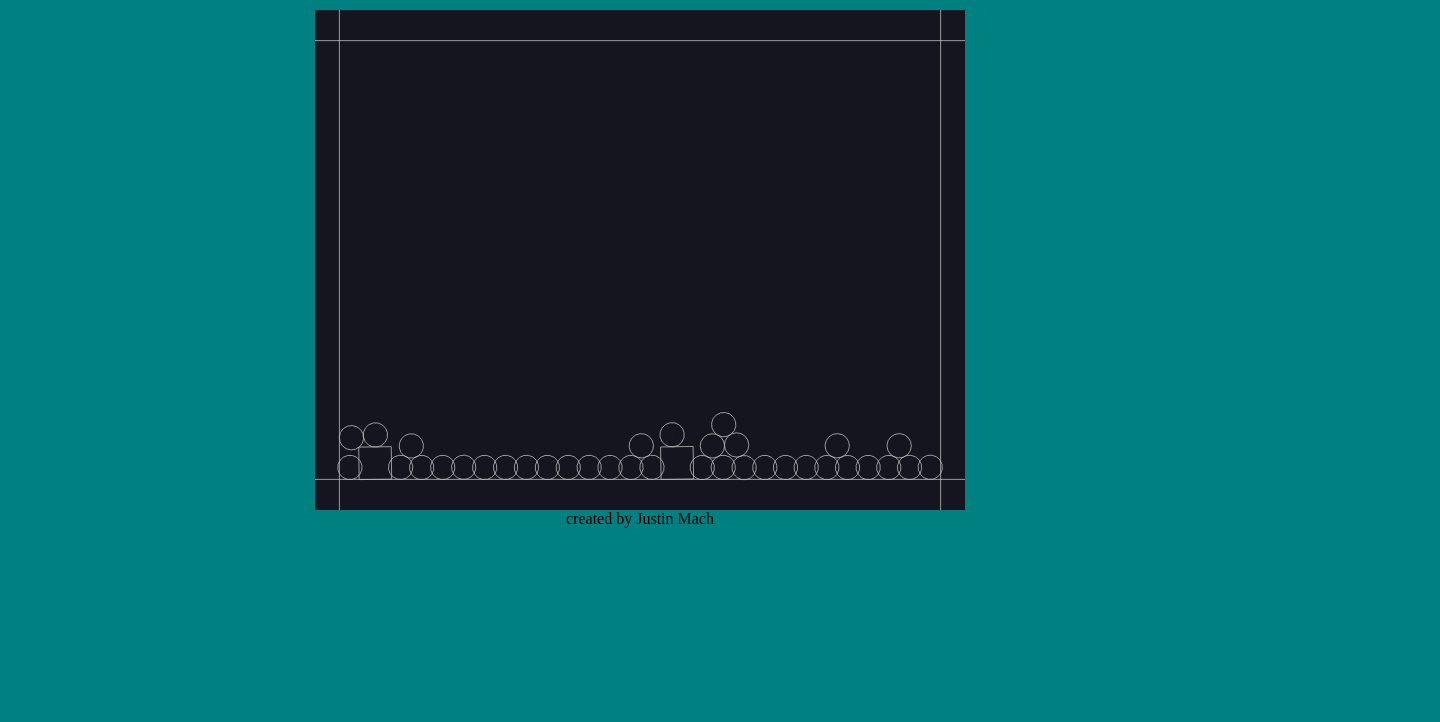
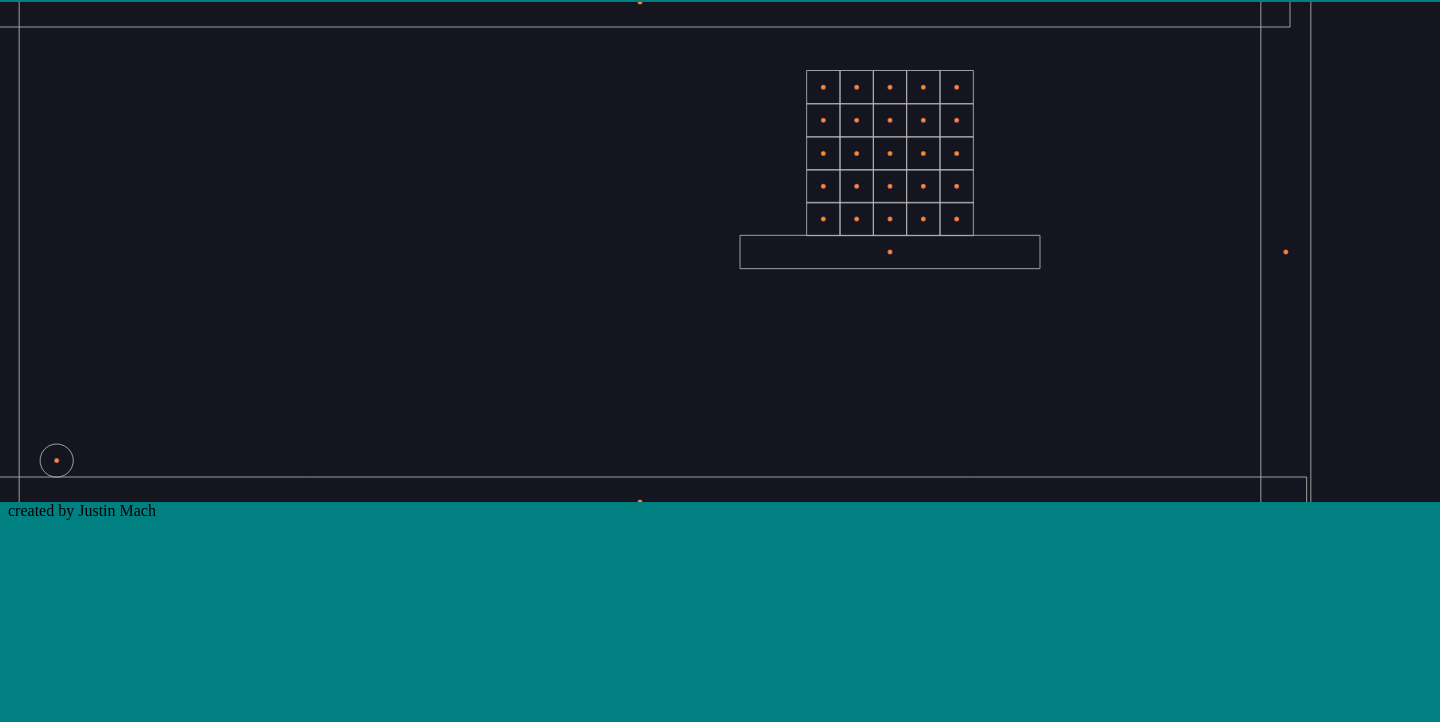
Before and after one commit to MachkrXXIV/honors-physics-sim, a website: page index.html in a window 1280 px wide. Shown: the part 78-800 px from the top of the page, 1440 px wide, since content can reach past the window. Drawn offline with nearby package versions, Linux system fonts and the light colour scheme.

Commit message:
added platform

```diff
--- a/index.html
+++ b/index.html
@@ -11,9 +11,10 @@
 <body>
   <h1>Justin's Honors Project</h1>
   <div class="content">
-    <script src="node_modules/matter-js/build/matter.js"></script>
-    <script src="magic.js"></script>
+
   </div>
+  <script src="node_modules/matter-js/build/matter.js"></script>
+  <script src="magic.js"></script>
   <footer class="credits">created by Justin Mach</footer>
 </body>
 </html>
--- a/magic.js
+++ b/magic.js
@@ -3,33 +3,35 @@ let Engine = Matter.Engine,
     Runner = Matter.Runner,
     Bodies = Matter.Bodies,
     Composite = Matter.Composite;
+let content = document.querySelector(".content");
 
 // create an engine
 let engine = Engine.create();
 
 // create a renderer
 let render = Render.create({
-  element: document.body,
+  element: content,
   engine: engine,
   options: {
-    width: 650,
+    width: 1600,
     height: 500,
     wireframes: true,
     showVelocity: true,
-
+    showPositions: true
   }
 });
 
-// create two boxes and a ground
-let boxA = Bodies.rectangle(100,400,40,40);
-let boxB = Bodies.rectangle(450,400,40,40);
-let ground = Bodies.rectangle(200, 600, 1560, 60, {isStatic: true});
-let ceil = Bodies.rectangle(600, 0, 1560, 60, {isStatic: true});
-let lWall = Bodies.rectangle(0, 600, 60, 1560, {isStatic: true});
-let rWall = Bodies.rectangle(800, 500, 60, 1560, {isStatic: true});
-let stack = Matter.Composites.stack(2,100,9,4,50,50, function(x,y) {
-  return Bodies.circle(300,300,15);
+function setup() {
+  // bodies; height: top(0)-bottom(600), width: -375-1175
+  let ground = Bodies.rectangle(400, 600, 1600, 60, {isStatic: true});
+  let platform = Bodies.rectangle(700, 300, 360, 40, {isStatic: true});
+  let ceil = Bodies.rectangle(400, 0, 1560, 60, {isStatic: true});
+  let lWall = Bodies.rectangle(-375, 300, 60, 800, {isStatic: true});
+  let rWall = Bodies.rectangle(1175, 300, 60, 800, {isStatic: true});
+  let stack = Matter.Composites.stack(600,100,5,5,0,0, function(x,y) {
+    return Bodies.rectangle(x,y, 40, 40);
   });
+  let projectile = Bodies.circle(-300,400, 20);
 
   // constraints
   let mouse = Matter.Mouse.create(render.canvas);
@@ -42,7 +44,8 @@ let mouseConstraint = Matter.MouseConstraint.create(engine, {
   render.mouse = mouse;
 
   // add all of the bodies to the world
-Composite.add(engine.world, [boxA, boxB, ground, ceil, lWall, rWall,  mouseConstraint, stack]);
+  Composite.add(engine.world, [projectile, ground,platform, ceil, lWall, rWall,  mouseConstraint, stack]);
+  //engine.world.gravity.y = 0;
 
   // run the renderer
   Render.run(render);
@@ -52,6 +55,13 @@ let runner = Runner.create();
 
   // run the engine
   Runner.run(runner, engine);
+}
+
+function update() {
+
+}
+// main
+setup();
 
 Render.lookAt(render, {
   min: { x: 0, y: 0 },
--- a/style.css
+++ b/style.css
@@ -1,9 +1,12 @@
+body {
+  background-color: teal;
+}
+
 canvas {
   height: auto;
 }
 
-body {
-  background-color: teal;
+.content {
   display: flex;
   justify-content: center;
   align-items: center;
```
Lines whose indentation alone changed are shown as unchanged.
